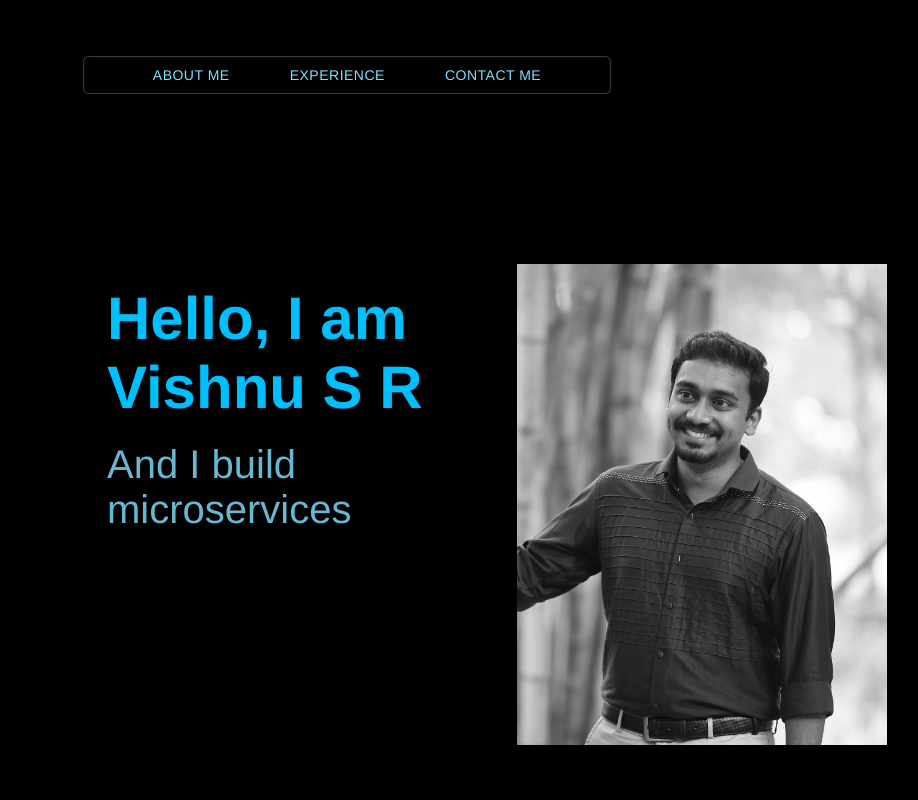
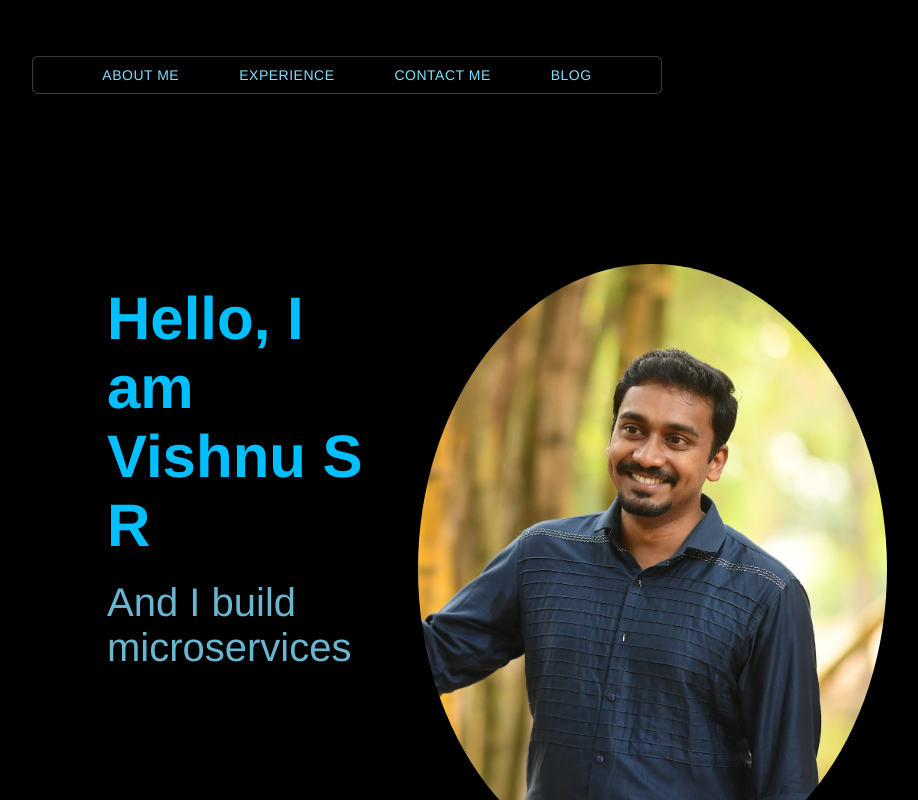
Before and after one commit to vishnusr90/vishnusr90.github.io, a React (Create React App) app: page / in a window 1280 px wide. Shown: the top 800 px of the page, without its empty margins (293-1211 px from the left). Built offline with nearby package versions, Linux system fonts and the light colour scheme.

Commit message:
Add Blog

```diff
--- a/src/components/Navigation/Navigation.js
+++ b/src/components/Navigation/Navigation.js
@@ -19,6 +19,7 @@ function Navigation() {
                   <a id="about-me" onClick={goToSummarySection}>About Me</a>
                   <a id="experience" onClick={goToSummarySection}>Experience</a>
                   <a id="contact-me" onClick={goToSummarySection}>Contact Me</a>
+                  <a id="my-blog" href="https://vishnusr.hashnode.dev/" target="_blank" rel="noopener">Blog</a>
               </li>
           </ul>
       </nav>
--- a/src/components/Short-Intro/ShortIntro.css
+++ b/src/components/Short-Intro/ShortIntro.css
@@ -13,7 +13,8 @@
 }
 
 #my-pic img {
-    width: 370px;
+    width: 469px;
     height: auto; /* to maintain aspect ratio */
-    filter: grayscale(1);
+    /* filter: grayscale(1); */
+    border-radius: 100%;
 }
```
